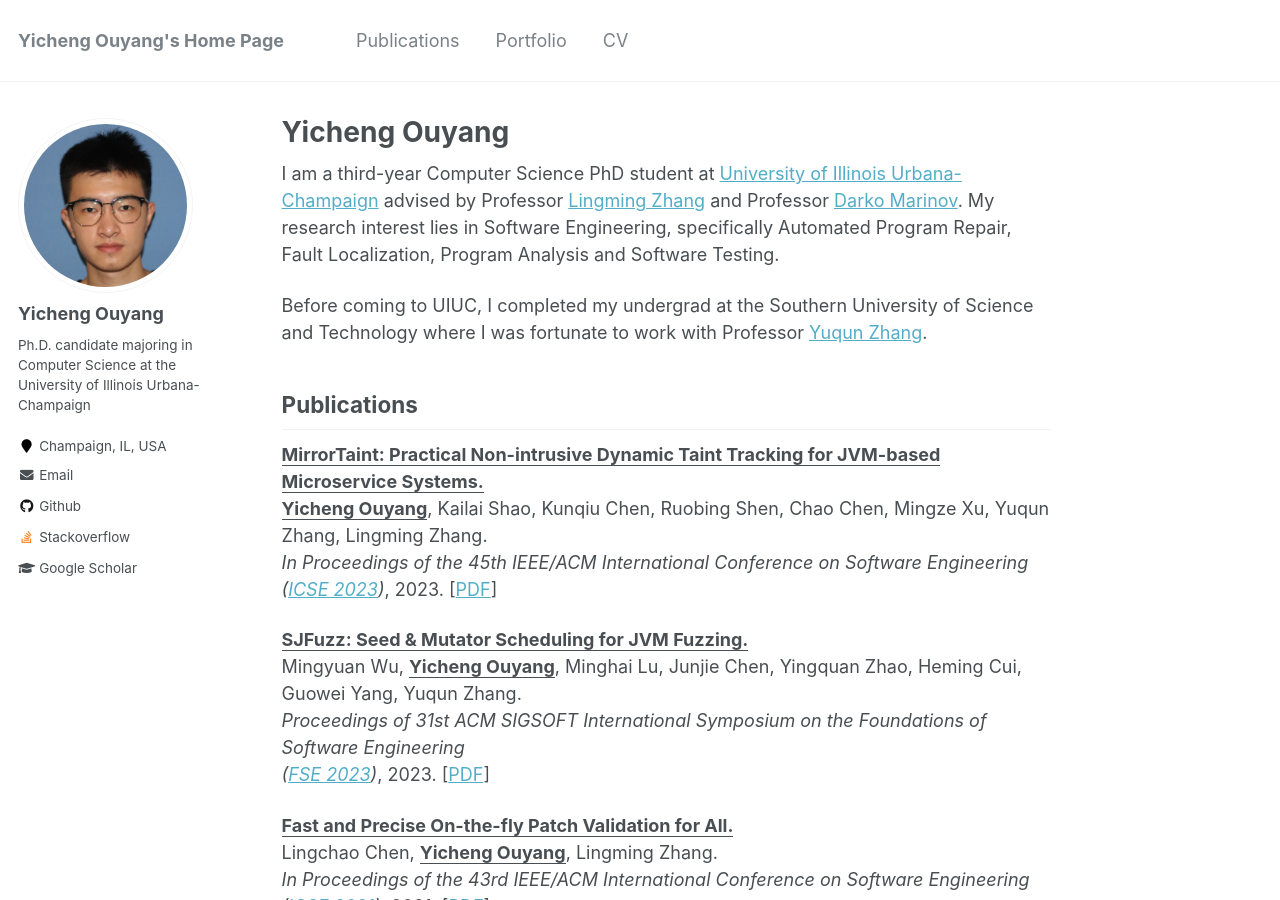
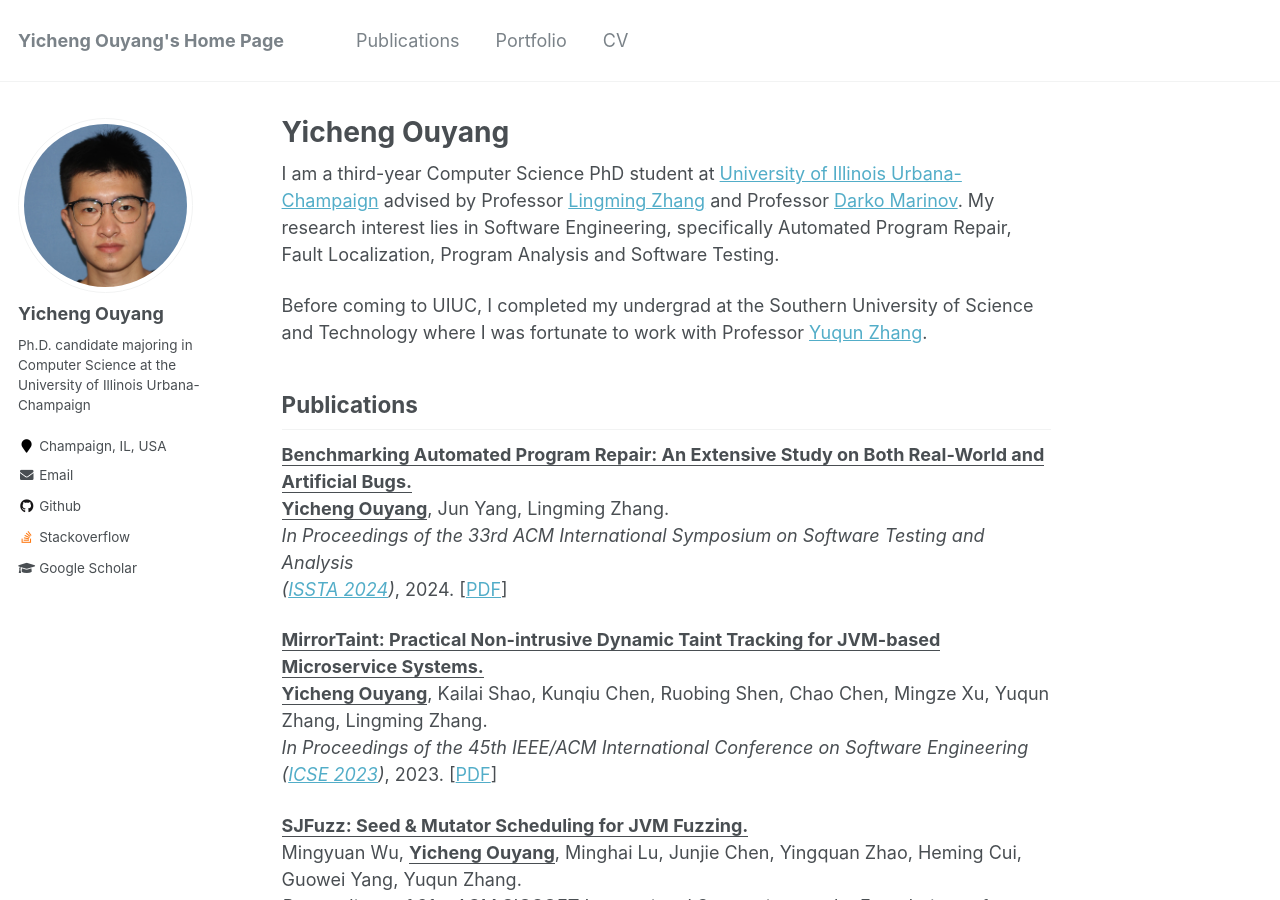
Before and after one commit to yicheng-ouyang/yicheng-ouyang.github.io, a Jekyll site: the page built from _pages/about.md, in a window 1280 px wide and 900 px high. Built offline with Jekyll 4.4.1, drawn with Linux system fonts in a browser that asks for light colours.

Commit message:
add 2024 new paper

```diff
--- a/_pages/about.md
+++ b/_pages/about.md
@@ -13,6 +13,12 @@ I am a third-year Computer Science PhD student at [University of Illinois Urbana
 Before coming to UIUC, I completed my undergrad at the Southern University of Science and Technology where I was fortunate to work with Professor [Yuqun Zhang](https://zhangyuqun.github.io/).
 
 ## Publications
+
+<ins>**Benchmarking Automated Program Repair: An Extensive Study on Both Real-World and Artificial Bugs.**</ins>
+<ins>**Yicheng Ouyang**</ins>, Jun Yang, Lingming Zhang.
+*In Proceedings of the 33rd ACM International Symposium on Software Testing and Analysis
+([ISSTA 2024](https://conf.researchr.org/home/issta-2024))*, 2024. [[PDF](https://yicheng-ouyang.github.io/files/BenchmarkAPR.pdf)]
+
 <ins>**MirrorTaint: Practical Non-intrusive Dynamic Taint Tracking for JVM-based Microservice Systems.**</ins>
 <ins>**Yicheng Ouyang**</ins>, Kailai Shao, Kunqiu Chen, Ruobing Shen, Chao Chen, Mingze Xu, Yuqun Zhang, Lingming Zhang.
 *In Proceedings of the 45th IEEE/ACM International Conference on Software Engineering
```
Also changed, not shown: _pages/publications.md (+5 -0 lines), 1 other file.
